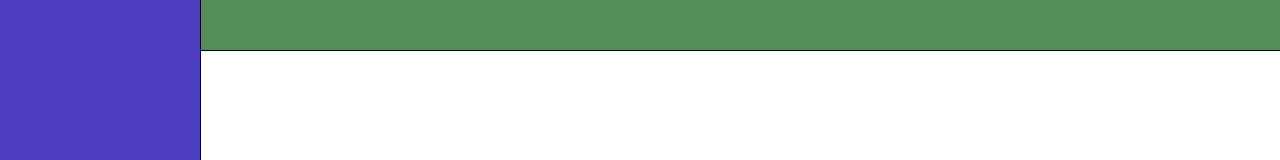
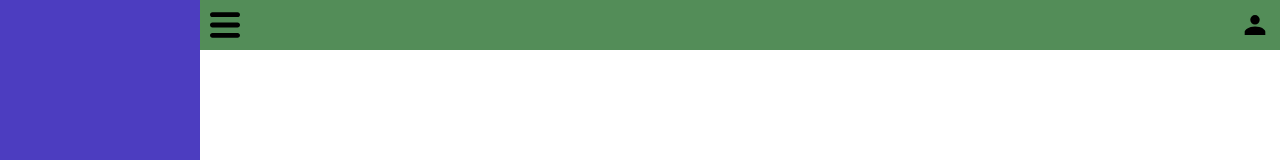
Before and after one commit to ZaraGiraffe/zara-learns-web, a React (Vite) app in the folder frontend-admin/: page / in a window 1280 px wide. Shown: the top 160 px of the page. Built offline with nearby package versions, Linux system fonts and the light colour scheme.

Commit message:
move to grid

```diff
--- a/frontend-admin/src/App.css
+++ b/frontend-admin/src/App.css
@@ -4,40 +4,33 @@ body {
 }
 
 .main-page {
-  display: flex;
-	margin: 0;
-	padding: 0;
-	width: 100%;
-	min-height: 100vh;
+  display: grid;
+	width: 100vw;
+	height: 100vh;
+	grid-template-columns: 200px 1fr;
+	grid-template-rows: 1fr;
 }
 
 .left-panel {
-	margin: 0;
-	padding: 0;
   background-color: #4c3dc0;
-	width: 200px;
-	height: 100vh;
-	border-right: 1px solid #000000;
 }
 
 .main-panel {
-	margin: 0;
-	padding: 0;
-	width: calc(100% - 200px);
-	height: 100vh;
+	display: grid;
+	grid-template-rows: 50px 1fr;
+	grid-template-columns: 1fr;
 }
 
 .header {
-	margin: 0;
-	padding: 0;
-	height: 50px;
   background-color: #538d58;
-	border-bottom: 1px solid #000000;
+	display: flex;
+	justify-content: space-between;
+}
+
+.header img {
+	margin: 10px;
 }
 
 .content {
-	margin: 0;
-	padding: 0;
   background-color: #ffffff;
-	height: calc(100vh - 100px);
 }
--- a/frontend-admin/src/App.tsx
+++ b/frontend-admin/src/App.tsx
@@ -23,7 +23,8 @@ function LeftPanel() {
 
 function Header() {
   return <div className='header'>
-
+    <img src='./sidebar.svg' alt='sidebar' />
+    <img src='./person.svg' alt='person' />
   </div>
 }
 
```
Also changed, not shown: frontend-admin/public/person.svg (added), frontend-admin/public/sidebar.svg (added).
